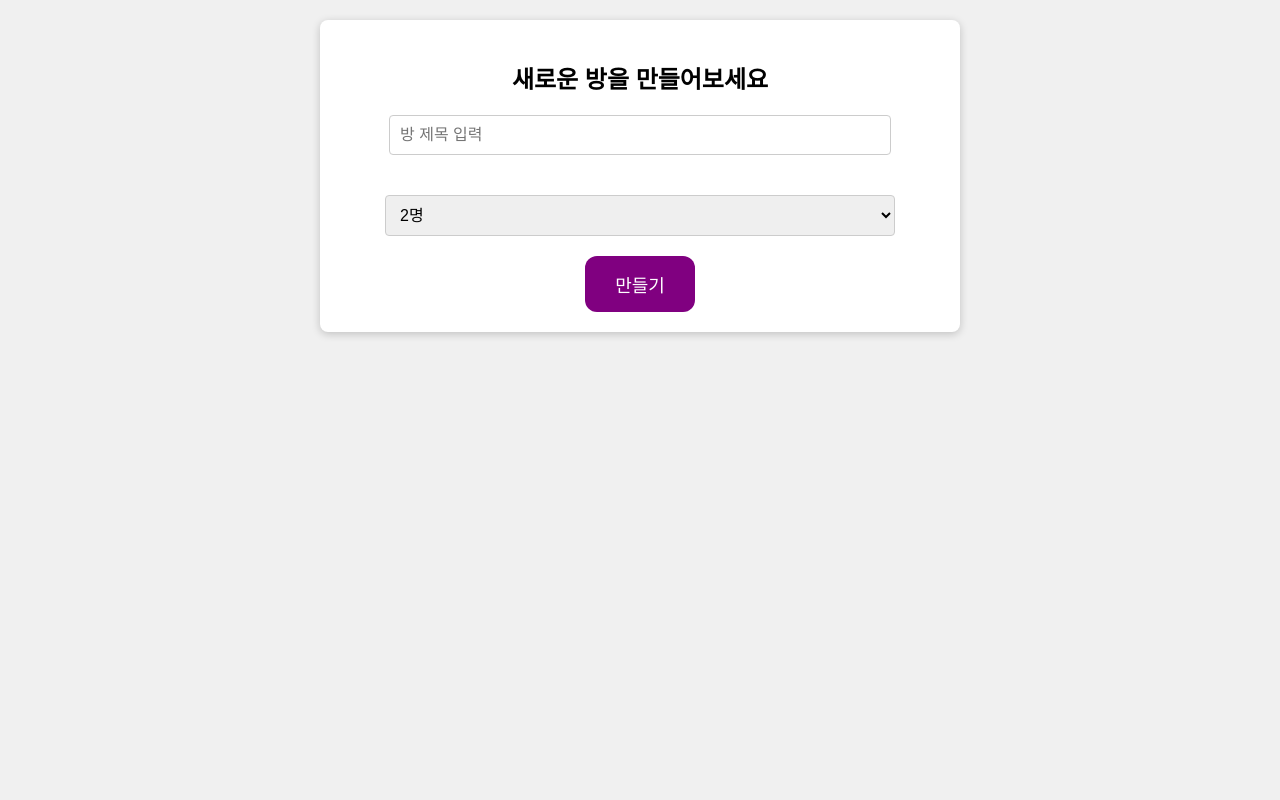
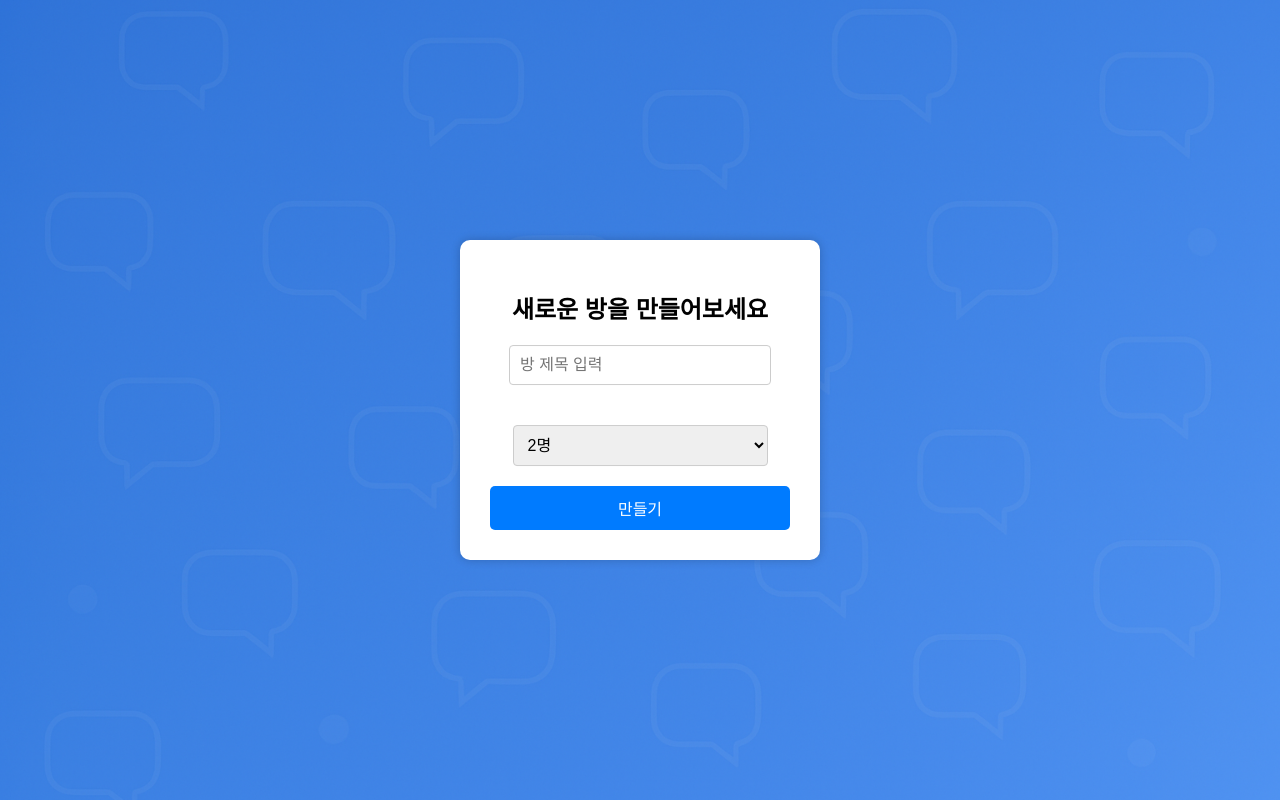
Before and after one commit to givoontake/project_tetris, a Flask app: page /lobby_make in a window 1280 px wide. Run offline with Flask 3, Linux system fonts and the light colour scheme.

Commit message:
클라이언트 웹 디자인 수정

```diff
--- a/Flask_client/app.py
+++ b/Flask_client/app.py
@@ -1,5 +1,6 @@
 from flask import Flask, render_template, request, jsonify, url_for, redirect, session
 from flask_socketio import SocketIO, emit
+import json
 
 app = Flask(__name__)
 app.secret_key = 'my_secret_key'  # session 사용을 위한 필수 설정
@@ -11,7 +12,24 @@ def set_default_session():
     if 'user_id' not in session:
         session['user_id'] = 'guest'
 
+@app.route('/send_to_main_server', methods = ['POST'])
+def send_to_main_server():
+    data = request.form.to_dict()
+    json_data = json.dumps(data)
+    if(data['type'] == "c2s_login"):
+        # socketio.emit('send', json_data) # 첫 인자는 c++로 들어갈 때 어차피 제외되고 데이터만 들어간다고 한다.
+        return render_template('lobby.html')
+
+
 @app.route('/')
+def login():
+    return render_template('login.html')
+
+@app.route('/new_main')
+def new_main():
+    return render_template('new_main.html')
+
+@app.route('/lobby')
 def index():
     return render_template('lobby.html')
 
@@ -43,11 +61,6 @@ def chatting():
         print("에러 발생:", e)
         return jsonify({"status": "error", "message": str(e)}), 500
 
-@app.route('/lobby')
-def lobby():
-    # 세션에서 user_id 사용 → 템플릿에서 {{ session.user_id }}로 접근 가능
-    return render_template("lobby.html")
-
 @app.route('/receive', methods=['POST'])
 def receive():
     try:
--- /dev/null
+++ b/Flask_client/static/css/style.css
@@ -0,0 +1,317 @@
+/* base.css - 공통 초기화 및 배경 */
+html, body {
+    height: 100%;
+    margin: 0;
+    background-image: url('../images/BlueTalk.png');
+    background-size: cover;
+    background-position: center;
+    background-repeat: no-repeat;
+    font-family: Arial, sans-serif;
+}
+
+header {
+    display: flex;
+    align-items: center;
+    padding: 0; /* 여백 없애기 */
+    margin: 0;
+    position: fixed;
+    top: 0;
+    left: 0;
+    width: 100%;
+    background: transparent; /* 필요하면 색 추가 */
+    z-index: 10;
+}
+
+header h1 {
+    font-size: 36px;
+    margin: 0;
+    padding: 0;
+    color: white;
+    margin-left: 10px; /* 아이콘 오른쪽 간격만 살짝 */
+    line-height: 40px; /* 아이콘이랑 높이 맞추기 */
+}
+
+
+/* 공통 container */
+.container {
+    margin: 100px auto;
+    width: 90%;
+    max-width: 500px;
+    padding: 20px;
+    background-color: white;
+    border-radius: 8px;
+    box-shadow: 0 4px 10px rgba(0,0,0,0.1);
+    text-align: center;
+}
+
+/* 메시지 박스 */
+.message-box {
+    margin-top: 20px;
+    padding: 15px;
+    border: 2px dashed #333;
+    border-radius: 8px;
+    background-color: #f9f9f9;
+}
+
+.message-box p {
+    font-size: 18px;
+    color: #555;
+    margin: 0;
+}
+
+/* 여백 */
+.margin {
+    margin-top: 50px;
+}
+
+/* 채팅 컨트롤 */
+.chat-controls {
+    margin-top: 30px;
+}
+
+.nickname-input {
+    width: 80%;
+    padding: 10px;
+    font-size: 16px;
+    margin-bottom: 20px;
+    border: 1px solid #ccc;
+    border-radius: 4px;
+}
+
+.chat-start-button {
+    display: inline-block;
+    padding: 15px 30px;
+    background-color: purple;
+    color: white;
+    font-size: 18px;
+    text-align: center;
+    border-radius: 12px;
+    cursor: pointer;
+    text-decoration: none;
+}
+
+/* 액션 버튼 */
+.action-buttons {
+    display: flex;
+    justify-content: space-around;
+    margin-top: 40px;
+}
+
+.action-box {
+    width: 45%;
+    padding: 30px;
+    background-color: #e0e0e0;
+    border-radius: 10px;
+    font-size: 20px;
+    cursor: pointer;
+    transition: background-color 0.3s;
+    text-decoration: none;
+    color: black;
+}
+
+.action-box:hover {
+    background-color: #6f47df;
+}
+
+.menu-icon {
+    width: 40px;
+    height: 40px;
+    background-image: url('../images/Bubble.png');
+    background-size: contain;
+    background-repeat: no-repeat;
+    background-position: center;
+    font-size: 0;
+    border: none;
+    padding: 0;
+    margin: 0;
+    cursor: pointer;
+}
+
+/* 사이드바 */
+.sidebar {
+    height: 100%;
+    width: 0;
+    position: fixed;
+    top: 0;
+    left: 0;
+    background: linear-gradient(to right, #4a43a8, #1e2dff);
+    overflow-x: hidden;
+    box-shadow: 2px 0 5px rgba(0,0,0,0.3);
+    padding-top: 60px;
+    z-index: 3;
+    display: flex;
+    flex-direction: column;
+}
+
+.sidebar a {
+    display: block;
+    padding: 15px 20px;
+    text-decoration: none;
+    color: white;
+    margin: 10px;
+    border-radius: 5px;
+    transition: transform 0.2s, background-color 0.2s;
+}
+
+.sidebar a:hover {
+    transform: scale(1.05);
+}
+
+/* 오버레이 */
+.overlay {
+    position: fixed;
+    top: 0;
+    left: 0;
+    width: 100%;
+    height: 100%;
+    background-color: rgba(0,0,0,0.3);
+    display: none;
+    z-index: 2;
+}
+
+/* 폼 */
+.form-input {
+    width: 100%;
+    padding: 10px;
+    margin: 10px 0;
+    border: none;
+    border-bottom: 1px solid #ccc;
+    outline: none;
+    box-sizing: border-box;
+}
+
+.form-button {
+    display: block;
+    width: 100%;
+    padding: 10px;
+    background-color: #007bff;
+    color: white;
+    border: none;
+    border-radius: 5px;
+    cursor: pointer;
+    margin-top: 15px;
+    text-align: center;
+    text-decoration: none;
+    box-sizing: border-box;
+}
+
+.form-button:hover {
+    background-color: #0056b3;
+}
+
+/* 코드 입력 */
+.code-container {
+    display: flex;
+    justify-content: center;
+    gap: 8px;
+    margin: 20px 0;
+}
+
+.code-input {
+    width: 40px;
+    height: 50px;
+    font-size: 22px;
+    text-align: center;
+    border: none;
+    border-radius: 6px;
+    background-color: #eee;
+    color: black;
+    font-weight: normal;
+    outline: none;
+    transition: all 0.2s;
+    box-sizing: border-box;
+}
+
+.code-input.active {
+    background-color: #007bff;
+    color: white;
+    font-weight: bold;
+}
+
+/* 로그인 박스 */
+.box {
+    position: absolute;
+    top: 50%;
+    left: 50%;
+    transform: translate(-50%, -50%);
+    background-color: white;
+    width: 300px;
+    padding: 30px;
+    border-radius: 10px;
+    box-shadow: 0 0 10px rgba(0,0,0,0.2);
+    text-align: center;
+    animation: slide-down 0.5s ease-out;
+}
+
+.box h2 {
+    margin-bottom: 20px;
+}
+
+/* 로그인 링크 */
+.login-links {
+    display: flex;
+    justify-content: space-between;
+    align-items: center;
+    margin-top: 15px;
+    font-size: 10px;
+    color: #555;
+    flex-wrap: nowrap;
+}
+
+.login-links .right-links {
+    margin-left: 20px;
+}
+
+.login-links .left-links a,
+.login-links .right-links a {
+    text-decoration: none;
+    color: #007bff;
+    margin: 0 5px;
+    position: relative;
+}
+
+.login-links a::after {
+    content: '';
+    position: absolute;
+    left: 0;
+    bottom: -2px;
+    width: 0;
+    height: 1px;
+    background-color: #007bff;
+    transition: width 0.2s;
+}
+
+.login-links a:hover::after {
+    width: 100%;
+}
+
+/* 애니메이션 */
+@keyframes slide-down {
+    from {
+        opacity: 0;
+        transform: translate(-50%, -60%);
+    }
+    to {
+        opacity: 1;
+        transform: translate(-50%, -50%);
+    }
+}
+
+.footer {
+    text-align: center;
+    margin-top: 20px;
+    font-size: 14px;
+    color: #777;
+}
+
+.form-group {
+    margin: 20px 0;
+}
+
+.select-box {
+    width: 85%;
+    padding: 10px;
+    font-size: 16px;
+    border: 1px solid #ccc;
+    border-radius: 4px;
+}
--- a/Flask_client/static/style.css
+++ /dev/null
@@ -1,83 +0,0 @@
-body {
-    font-family: Arial, sans-serif;
-    background-color: #f0f0f0;
-    margin: 0;
-    padding: 20px;
-    text-align: center; /* 모든 내용 가운데 정렬 */
-}
-
-.container {
-    max-width: 600px;
-    margin: 0 auto;
-    background-color: #fff;
-    padding: 20px;
-    border-radius: 8px;
-    box-shadow: 0 2px 8px rgba(0, 0, 0, 0.2);
-    text-align: center;
-}
-
-.message-box {
-    margin-top: 20px;
-    padding: 15px;
-    border: 2px dashed #333;
-    border-radius: 8px;
-    background-color: #f9f9f9;
-}
-
-.message-box p {
-    font-size: 18px;
-    color: #555;
-    margin: 0;
-}
-
-.margin {
-    margin-top: 50px;
-}
-
-/* 추가 스타일 */
-.chat-controls {
-    margin-top: 30px;
-}
-
-.nickname-input {
-    width: 80%;
-    padding: 10px;
-    font-size: 16px;
-    margin-bottom: 20px;
-    border: 1px solid #ccc;
-    border-radius: 4px;
-}
-
-.chat-start-button {
-    display: inline-block;
-    padding: 15px 30px;
-    background-color: purple;
-    color: white;
-    font-size: 18px;
-    text-align: center;
-    border-radius: 12px;
-    cursor: pointer;
-    text-decoration: none;
-}
-
-.action-buttons {
-    display: flex;
-    justify-content: space-around;
-    margin-top: 40px;
-}
-
-.action-box {
-    width: 45%;
-    padding: 30px;
-    background-color: #e0e0e0;
-    border-radius: 10px;
-    font-size: 20px;
-    cursor: pointer;
-    transition: background-color 0.3s;
-    text-decoration: none;
-    color: black;
-}
-
-.action-box:hover {
-    background-color: #6f47df;
-}
--- a/Flask_client/templates/lobby_make.html
+++ b/Flask_client/templates/lobby_make.html
@@ -3,7 +3,7 @@
 <head>
     <meta charset="UTF-8">
     <title>방 만들기</title>
-    <link rel="stylesheet" href="{{ url_for('static', filename='style.css') }}">
+    <link rel="stylesheet" href="{{ url_for('static', filename='css/style.css') }}">
     <style>
         .form-group {
             margin: 20px 0;
@@ -19,12 +19,9 @@
     </style>
 </head>
 <body>
-    <div class="container">
+    <div class="box">
         <h2>새로운 방을 만들어보세요</h2>
-
-        <div class="form-group">
-            <input type="text" class="nickname-input" placeholder="방 제목 입력">
-        </div>
+        <input type="text" class="nickname-input" placeholder="방 제목 입력">
 
         <div class="form-group">
             <select class="select-box">
@@ -34,7 +31,7 @@
             </select>
         </div>
 
-        <a href="#" class="chat-start-button">만들기</a>
+        <a href="#" class="form-button">만들기</a>
     </div>
 </body>
 </html>
```
Also changed, not shown: Flask_client/templates/lobby.html (+6 -9 lines), Flask_client/templates/lobby_find.html (+4 -9 lines), Flask_client/templates/login.html (added, +34 -0 lines), Flask_client/templates/new_main.html (added, +45 -0 lines), Flask_client/static/images/BlueTalk.png (added), Flask_client/static/images/Bubble.png (added).
